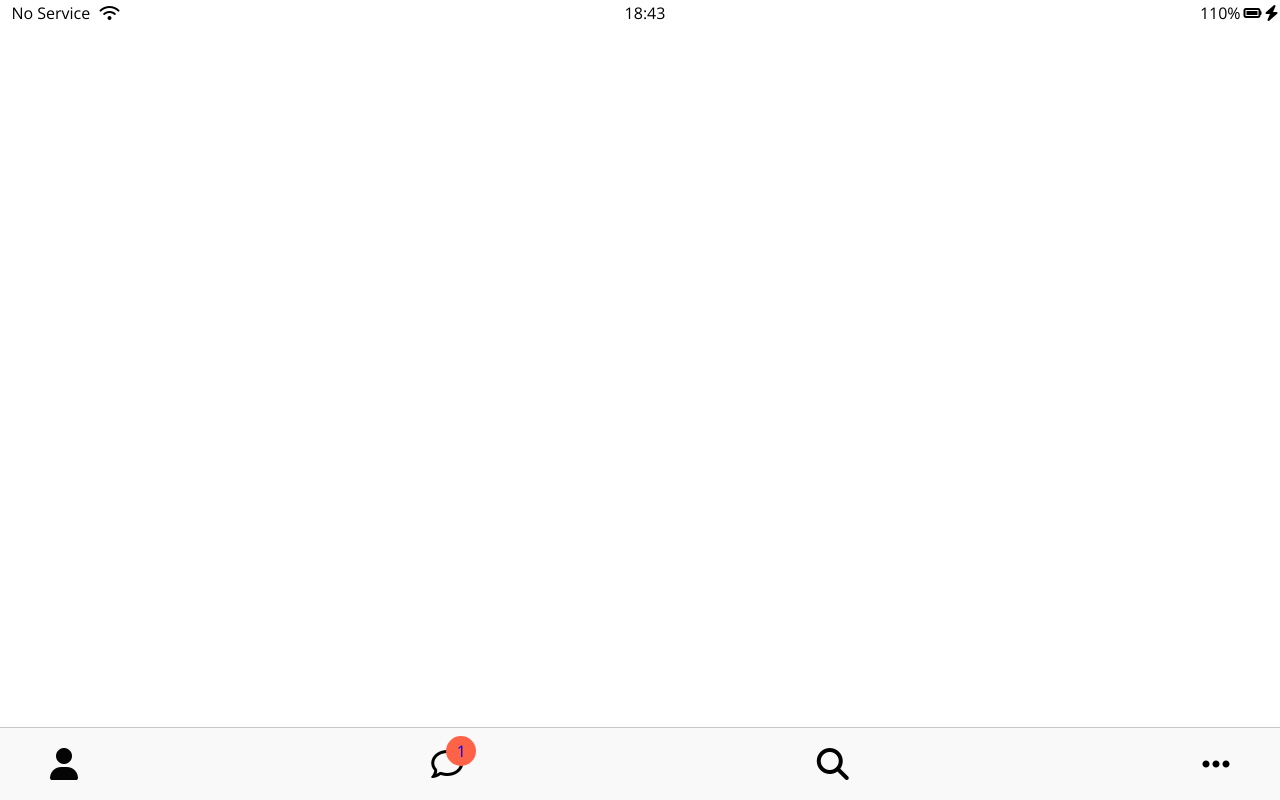
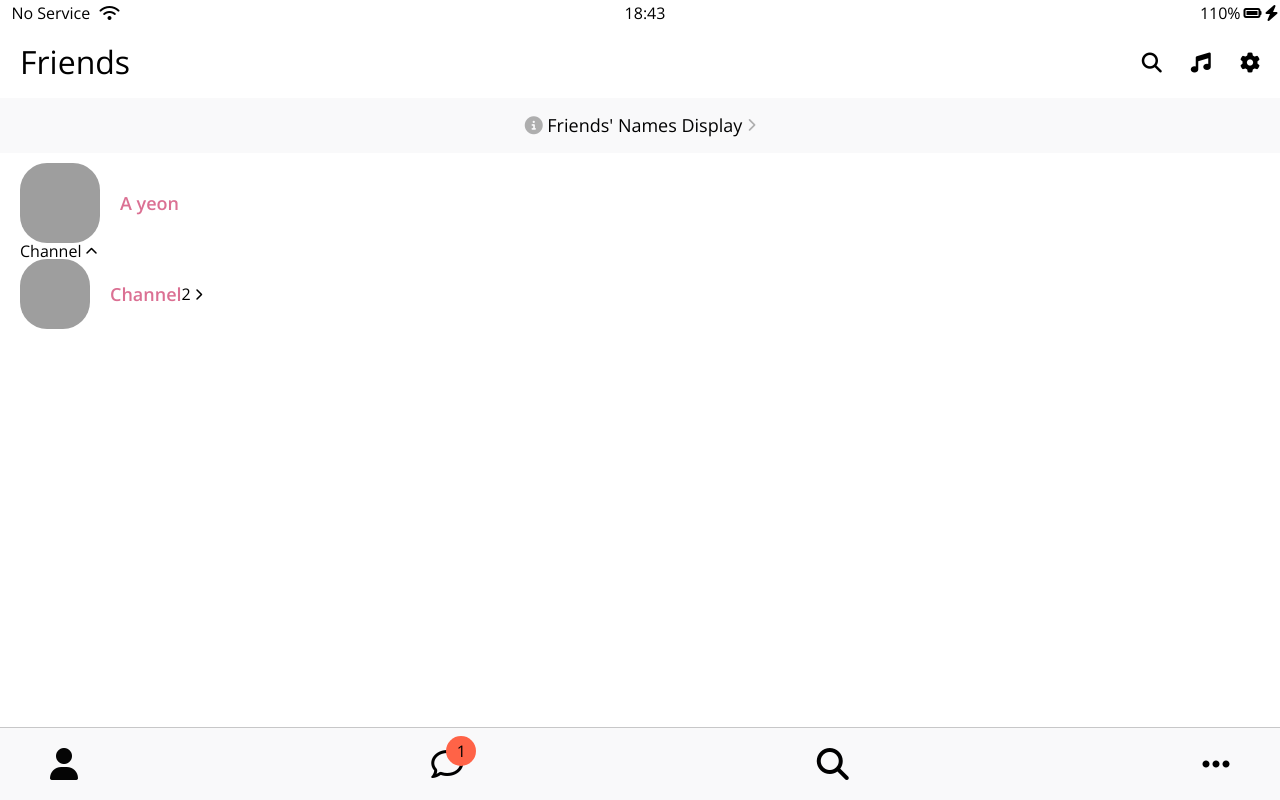
Before and after one commit to ayeon59/kokoa-clone-01, a plain HTML site: page friends.html in a window 1280 px wide. Drawn offline with nearby package versions, Linux system fonts and the light colour scheme; grey boxes are pictures that could not be loaded.

Commit message:
making_secondPage_to Channel

```diff
--- /dev/null
+++ b/css/components/screen-header.css
@@ -0,0 +1,18 @@
+.screen-header{
+   display: flex;
+   justify-content: space-between;
+   align-items: center;
+   width: 100%;
+   box-sizing: border-box;
+   padding : var(--horizental-space);
+   top: 30px;
+}
+
+.screen-header__title{
+    font-size: 32px;
+    font-weight: 600p;
+}
+
+.screen-header__icons span{
+    margin-left: 25px;
+}
--- a/css/components/status-bar.css
+++ b/css/components/status-bar.css
@@ -1,6 +1,4 @@
 .status-bar{
-    position: fixed;
-    top: 0;
     width:100%;
     margin: 5px 5px;
     display: flex;
--- /dev/null
+++ b/css/components/user-component.css
@@ -0,0 +1,30 @@
+.user-component__avatar{
+    width:70px;
+    height: 70px;
+    margin-right:20px;
+    border-radius: 27px;
+}
+
+.user-component__avatar--xl{
+    width:80px;
+    height: 80px;
+}
+
+.user-component,
+.user-component__column:first-child{
+    display:flex;
+    align-items: center;
+}
+.user-component__title{
+    font-size: 18px;
+    font-weight: 600;
+    color: palevioletred
+
+
+}
+
+.user-component__subtitle{
+    margin-top: 5px;
+    font-size: 13px;
+    color: rgba(0,0,0,0.8);
+}
--- a/css/reset.css
+++ b/css/reset.css
@@ -41,3 +41,12 @@ table {
 	border-collapse: collapse;
 	border-spacing: 0;
 }
+
+input:focus{
+	outline: none;
+}
+
+a {
+	color:inherit;
+	text-decoration: none;
+}
--- /dev/null
+++ b/css/screens/friends.css
@@ -0,0 +1,17 @@
+#friends-display-link {
+    color:rgba(0,0,0,0,3);
+    text-align: center;
+    display: block;
+    background-color: #f9f9fa;
+    padding: 18px 0px;
+    margin-bottom: 10px;
+    font-size: 18px;
+}
+
+#friends-display-link i {
+    color: rgba(0,0,0,0.3);
+}
+
+.friends-screen{
+    padding : 0px var(--horizental-space);
+}
--- a/css/styles.css
+++ b/css/styles.css
@@ -5,9 +5,11 @@
 /* Components */
 @import "components/status-bar.css";
 @import "components/nav-bar.css";
-
+@import "components/screen-header.css";
+@import "components/user-component.css";
 /* Screens */
 @import "screens/login.css";
+@import "screens/friends.css";
 
 body{
     font-family: "Open Sans", serif;
--- a/css/variables.css
+++ b/css/variables.css
@@ -1,3 +1,4 @@
 :root{
     --yellow:#fae100;
+    --horizental-space:20px;
 }
--- a/friends.html
+++ b/friends.html
@@ -21,6 +21,50 @@
             <i class="fa-solid fa-bolt"></i>
         </div>
     </div>
+    <header class="screen-header">
+        <h1 class="screen-header__title">Friends</h1>
+        <div class="screen-header__icons">
+            <span><i class="fa-solid fa-magnifying-glass fa-lg"></i></span>
+            <span><i class="fa-solid fa-music fa-lg"></i></span>
+            <span><i class="fa-solid fa-gear fa-lg"></i></span>
+        </div>
+    </header>
+    <a id="friends-display-link">
+        <i class="fa-solid fa-circle-info"></i>
+        Friends' Names Display
+        <i class="fa-solid fa-chevron-right fa-xs"></i>
+    </a>
+    <main class="friends-screen">
+        <div class="user-component">
+            <div class="user-component__column ">
+                <img src="https://avatars.githubusercontent.com/u/125449701?v=4", class="user-component__avatar user-component__avatar--xl"/>
+                <div class="user-component__text">
+                    <h4 class="user-component__title">A yeon</h4>
+                    <!-- <h6 class="user-component__subtitle">this is for whatever you want to show</h6>-->
+                </div>
+            </div>
+            <div class="user-component__column"></div>
+        </div>
+        <div class="friends-screen__channel">
+            <div clas="friends-screen__channel-header">
+                <span>Channel</span>
+                <i class="fa-solid fa-chevron-up fa-xs"></i>
+            </div>
+            <div class="user-component">
+                <div class="user-component__column ">
+                    <img src="https://avatars.githubusercontent.com/u/125449701?v=4", class="user-component__avatar user-component__avatar--sm"/>
+                    <div class="user-component__text">
+                        <h4 class="user-component__title">Channel</h4>
+                    </div>
+                </div>
+                <div class="user-component__column">
+                    <span>2</span>
+                    <i class="fa-solid fa-chevron-right fa-xs"></i>
+                </div>
+            </div>
+        </div>
+    </main>
+
 
    <nav class="nav">
     <ul class="nav__list">
```
